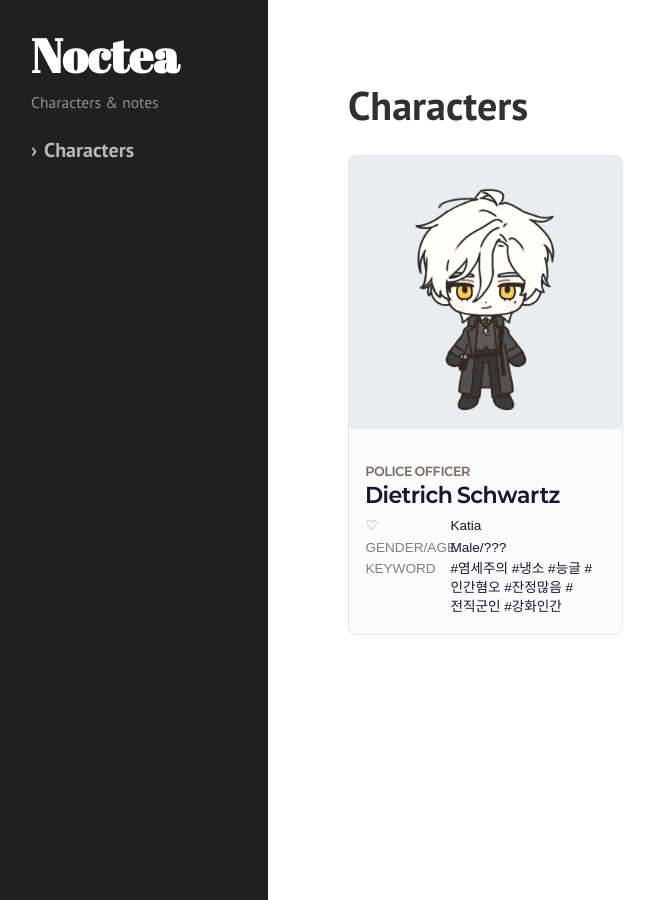
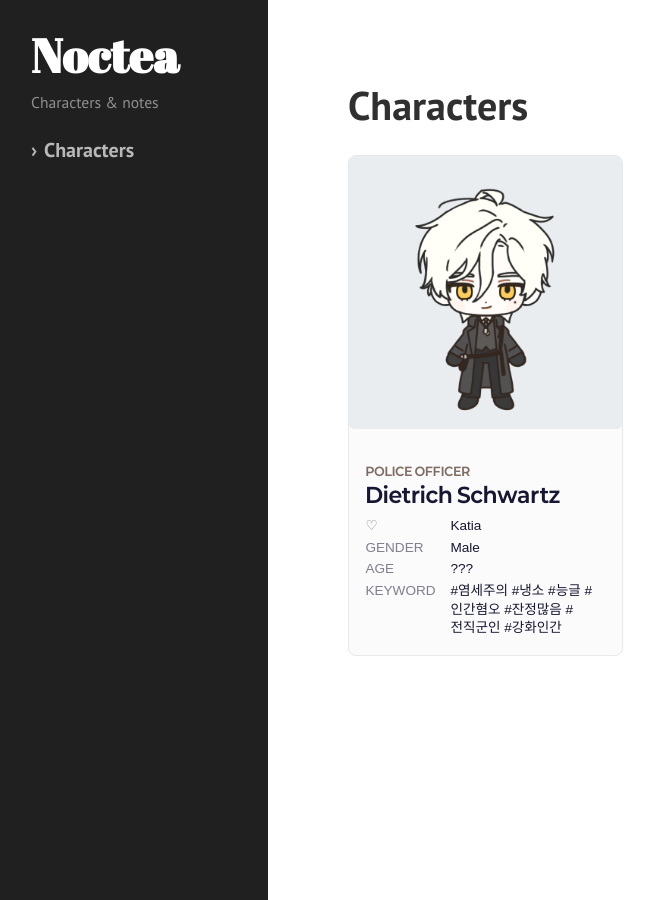
Before and after one commit to mistynocturn-design/noctea-characters, a Jekyll site: the page built from characters/index.html, in a window 1280 px wide. Shown: the whole page, without its empty margins (12-666 px from the left). Built offline with Jekyll 4.4.1, drawn with Linux system fonts in a browser that asks for light colours; some web fonts are replaced.

Commit message:
미리보기4줄

```diff
--- a/_includes/character-guide.html
+++ b/_includes/character-guide.html
@@ -30,7 +30,7 @@
 
     <h3>Add content</h3>
     <dl class="backup-guide-glossary">
-      <dt>Card facts</dt><dd>성별, 나이, 키처럼 대표 카드에 넣을 짧은 정보입니다. 처음 3개는 Characters 카드에도 보이고, 전체 항목은 상세 Profile의 왼쪽 카드에 표시됩니다.</dd>
+      <dt>Card facts</dt><dd>성별, 나이, 키처럼 대표 카드에 넣을 짧은 정보입니다. 처음 4개는 Characters 카드에도 보이고, 전체 항목은 상세 Profile의 왼쪽 카드에 표시됩니다.</dd>
       <dt>Profile</dt><dd>상세 Profile 오른쪽 정보 박스입니다. Section은 큰 분류, Small label은 항목명, Text는 내용, Small note는 덜 강조되는 보충 설명입니다. Note placement로 같은 줄이나 다음 줄을 고릅니다.</dd>
       <dt>Keywords</dt><dd>성격이나 특징을 짧은 키워드 상자로 추가합니다. 같은 Section 이름을 사용하면 한 묶음으로 모입니다.</dd>
       <dt>Details</dt><dd>Profile 아래의 큰 상세 박스입니다. Section title로 큰 구획을 만들고, Toggle title로 접었다 펼 수 있는 항목을 추가합니다. 본문과 여러 이미지, 처음부터 열어둘지 여부를 함께 지정할 수 있습니다.</dd>
--- a/characters/index.html
+++ b/characters/index.html
@@ -17,7 +17,7 @@ title: Characters
           {% if character.role %}<p class="character-card-role">{{ character.role }}</p>{% endif %}
           <h2>{{ character.title }}</h2>
           <dl class="character-card-facts">
-            {% for fact in character.card_facts limit: 3 %}
+            {% for fact in character.card_facts limit: 4 %}
               <div><dt>{{ fact.label }}</dt><dd>{{ fact.value }}</dd></div>
             {% endfor %}
           </dl>
--- a/public/css/hyde.css
+++ b/public/css/hyde.css
@@ -2447,6 +2447,16 @@ a.sidebar-nav-item:focus {
 .character-quick-facts dd {
   font-size: .68rem;
   line-height: 1.38;
+}
+
+.character-card-facts div {
+  grid-template-columns: minmax(0, 3.85rem) minmax(0, 1fr);
+}
+
+.character-card-facts dt,
+.character-card-facts dd {
+  overflow-wrap: anywhere;
+  white-space: normal;
 }
 
 .character-info-list {
--- a/tools/character-card-builder.html
+++ b/tools/character-card-builder.html
@@ -39,7 +39,7 @@
     </div>
     <label for="facts">Card facts</label>
     <textarea id="facts" placeholder="Gender|Male&#10;Age|25&#10;Height|198cm"></textarea>
-    <p class="hint">One fact per line: label|value. The first three facts appear on the Characters card. All facts also appear under the profile image on the detail page.</p>
+    <p class="hint">One fact per line: label|value. The first four facts appear on the Characters card. All facts also appear under the profile image on the detail page.</p>
     <div class="actions">
       <button id="buildBtn" type="button">Build character file</button>
       <button class="secondary" id="copyBtn" type="button">Copy output</button>
--- a/tools/character-manager.html
+++ b/tools/character-manager.html
@@ -143,7 +143,7 @@
             <div><label for="factValue">Value</label><input id="factValue" placeholder="Male"></div>
           </div>
           <div class="actions"><button id="addFactBtn" type="button">Add card fact</button></div>
-          <p class="small">The first three facts appear on the Characters card. All facts appear below the portrait on the detail page.</p>
+          <p class="small">The first four facts appear on the Characters card. All facts appear below the portrait on the detail page.</p>
         </div>
 
         <div class="builder-panel" data-panel="profile">
```
Also changed, not shown: other parts of tools/character-manager.html (+1 -1 lines), _characters/dietrich-schwartz.md (+4 -2 lines).
